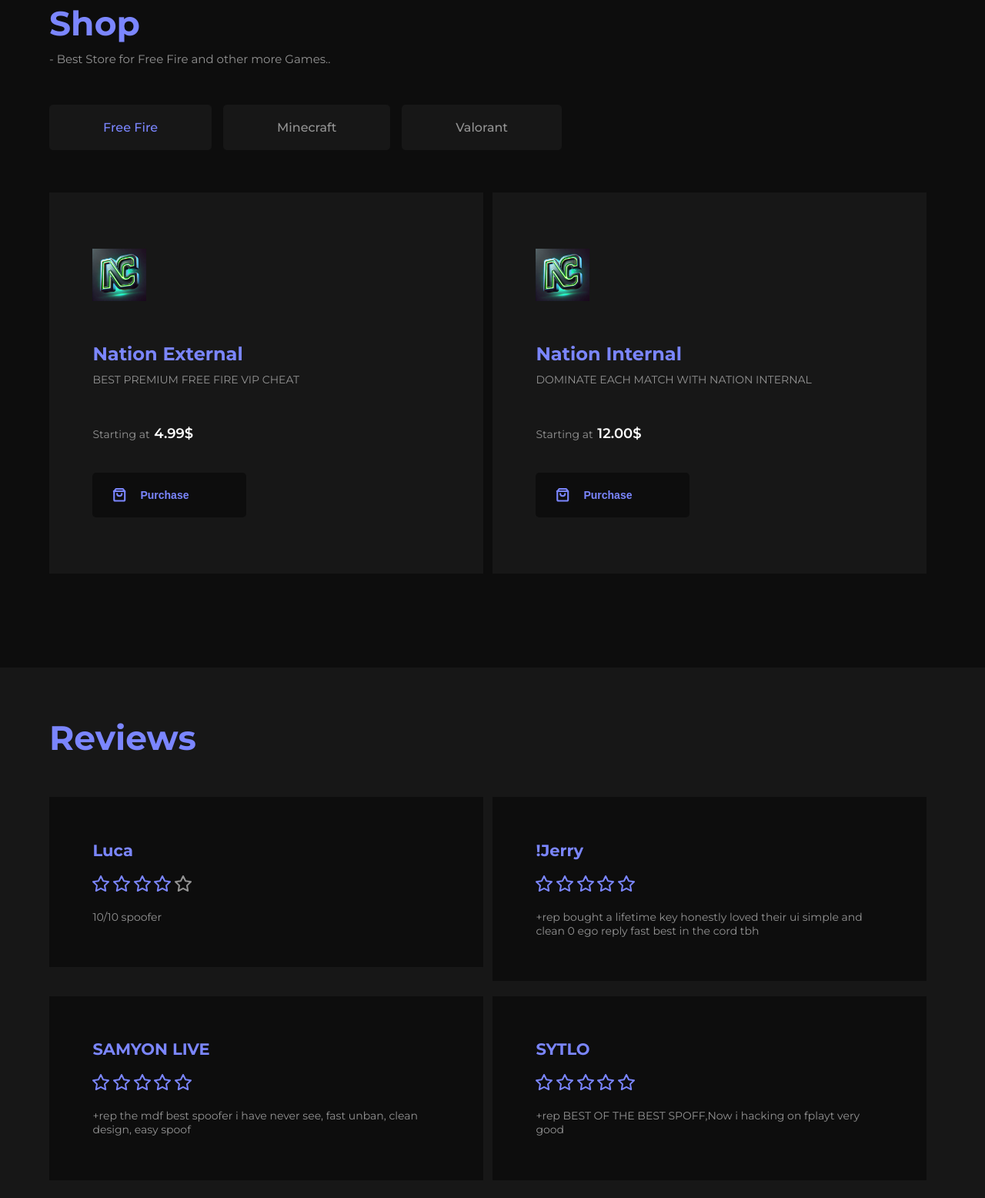
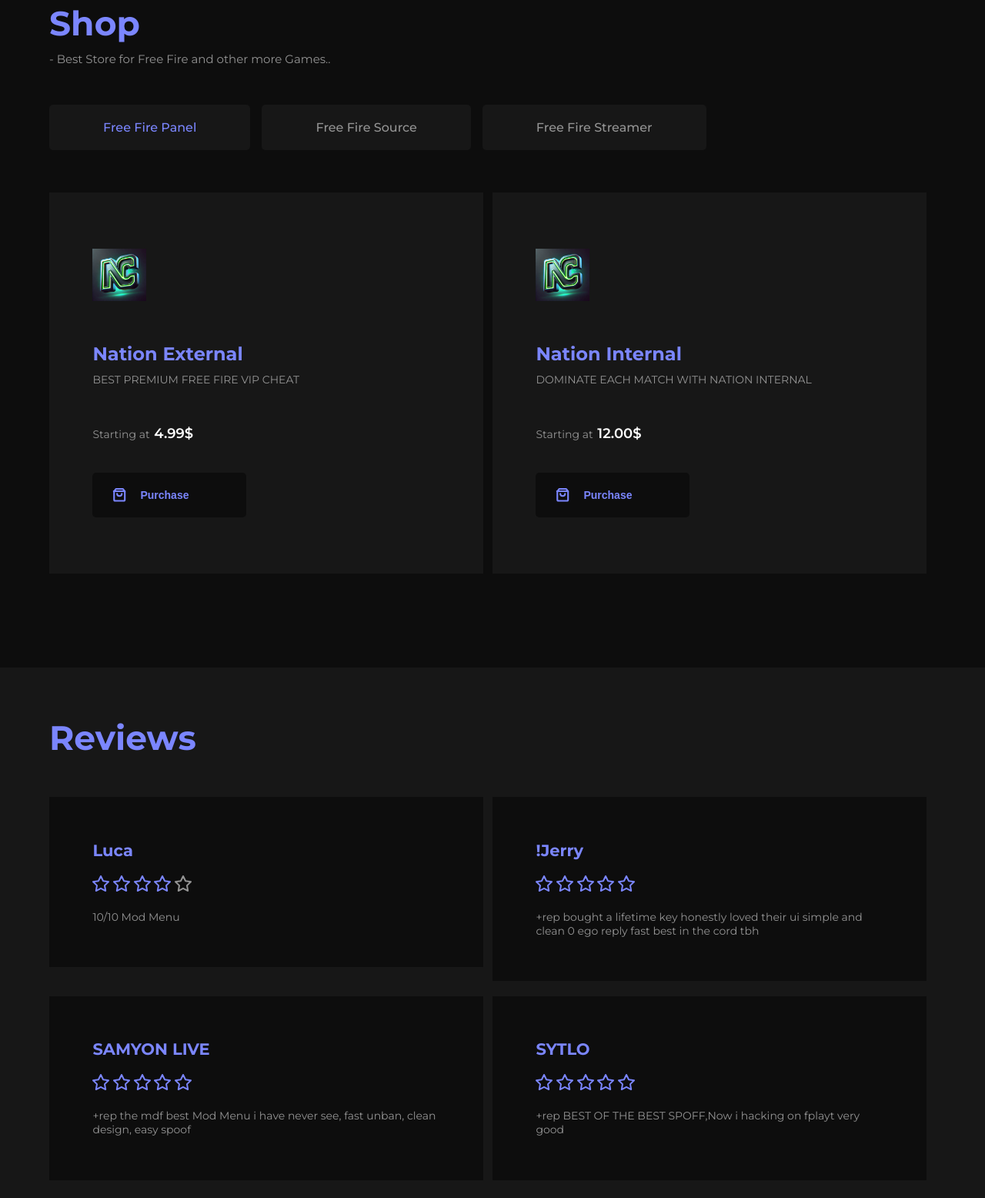
Before and after one commit to Reflex-ind/NationCheats, a plain HTML site: page index.html in a window 1280 px wide. Shown: the part 1084-2640 px from the top of the page at 77% size. Drawn offline with nearby package versions, Linux system fonts and the light colour scheme; a script that the page names is missing.

Commit message:
Update index.html

```diff
--- a/index.html
+++ b/index.html
@@ -10,7 +10,7 @@
     <title>Nation Cheats</title>
     <link rel="icon" type="image/png" href="./assets/img/logo.png">
     <meta property="og:title" content="Nation Cheats">
-    <meta property="og:description" content="Best Store for FiveM & Fortnite Cheats, Spoofer!">
+    <meta property="og:description" content="Best Store for Free Fire Cheats, Mod Menu!">
     <meta name="theme-color" content="#7B86FF">
     <meta property="og:image" content="./assets/img/logo.png">
     <meta property="og:url" content="">
@@ -136,13 +136,13 @@
             <div class="shop__categories">
 
                 <div class="shop__category active" data-category-index="1">
-                    Free Fire
+                    Free Fire Panel
                 </div>
                 <div class="shop__category" data-category-index="2">
-                    Minecraft
+                    Free Fire Source
                 </div>
                 <div class="shop__category" data-category-index="3">
-                    Valorant
+                    Free Fire Streamer
                 </div>
 
             </div>
@@ -327,7 +327,7 @@
                         </div>
 
                         <p class="reviews__card__review">
-                            10/10 spoofer
+                            10/10 Mod Menu
                         </p>
 
                     </div>
@@ -433,7 +433,7 @@
                         </div>
 
                         <p class="reviews__card__review">
-                            +rep the mdf best spoofer i have never see, fast unban, clean design, easy spoof
+                            +rep the mdf best Mod Menu i have never see, fast unban, clean design, easy spoof
                         </p>
 
                     </div>
@@ -657,7 +657,7 @@
                 </ul>
                 <div class="footer__copyright">
                     </ul>
-                    Made with ❤ by <strong>Gamerz MGR</strong> & <strong>!Jerry</strong>.
+                    Made with by <strong>Gamerz MGR</strong> & <strong>!Jerry</strong>.
                     </ul>
                 </div>
 
```
